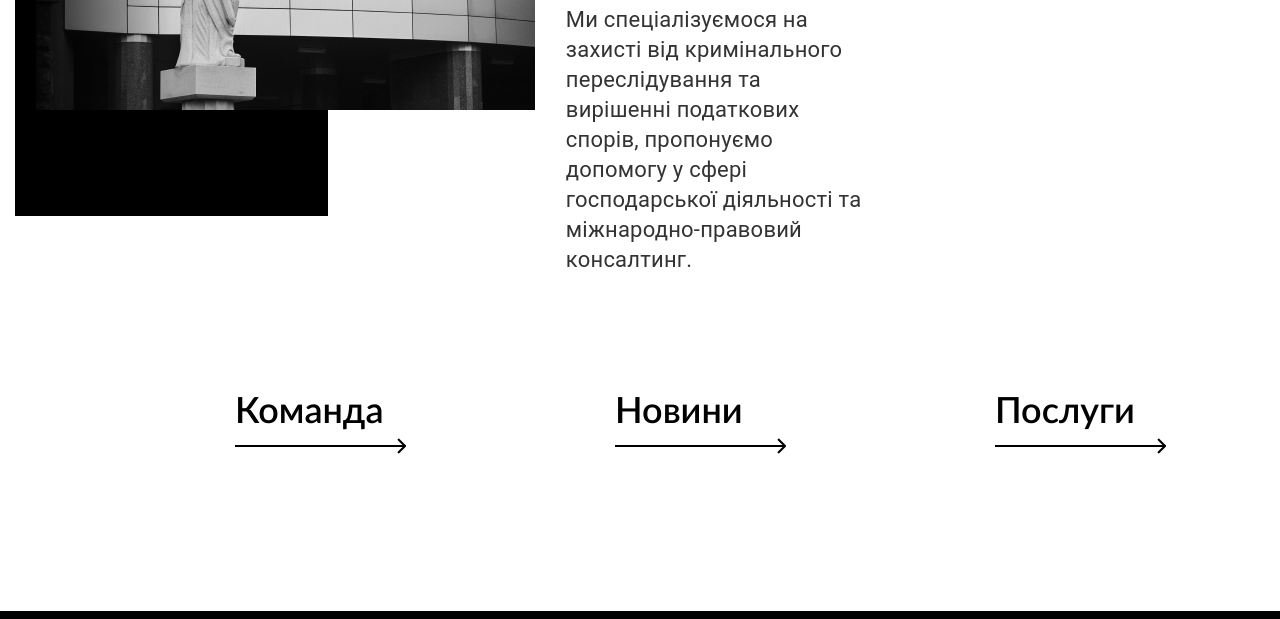
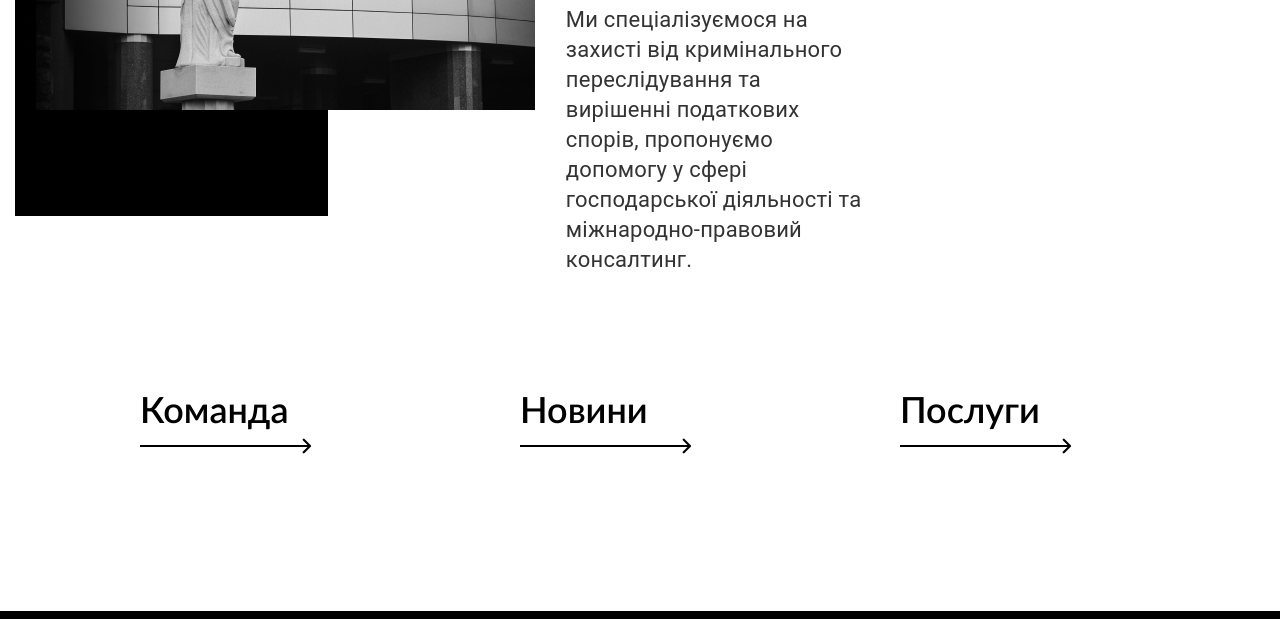
Before and after one commit to web-fly-studio/web-fly-studio.github.io, a plain HTML site: page criminal_defenders_ver4_1/about.html in a window 1280 px wide. Shown: the part 872-1491 px from the top of the page. Drawn offline with nearby package versions, Linux system fonts and the light colour scheme.

Commit message:
Update about.html

```diff
--- a/criminal_defenders_ver4_1/about.html
+++ b/criminal_defenders_ver4_1/about.html
@@ -68,7 +68,7 @@
             </div>
         </div>
         <div class="container clearfix gen">
-            <div class="col-sm-3 col-sm-offset-1">
+            <div class="col-sm-3 custom_margin_about_gen" >
                 <a href="command.html">
                     Команда </a>
 
```
